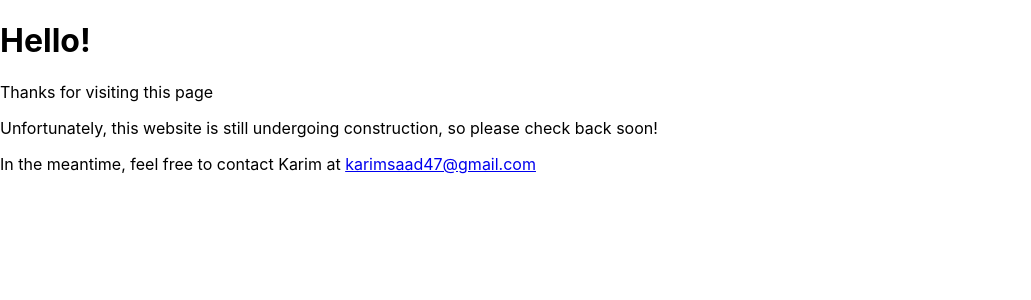
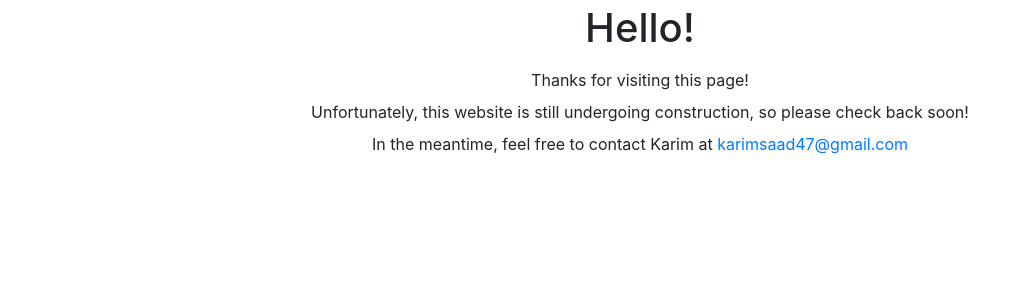
Before and after one commit to karim-saad/karims-website, a React (Create React App) app: page / in a window 1280 px wide. Shown: the top 300 px of the page, without its empty margins (0-1031 px from the left). Built offline with nearby package versions, Linux system fonts and the light colour scheme.

Commit message:
bootstrap

```diff
--- a/public/index.html
+++ b/public/index.html
@@ -15,6 +15,12 @@
       user's mobile device or desktop. See https://developers.google.com/web/fundamentals/web-app-manifest/
     -->
     <link rel="manifest" href="%PUBLIC_URL%/manifest.json" />
+    <link
+      rel="stylesheet"
+      href="https://cdn.jsdelivr.net/npm/bootstrap@4.6.0/dist/css/bootstrap.min.css"
+      integrity="sha384-B0vP5xmATw1+K9KRQjQERJvTumQW0nPEzvF6L/Z6nronJ3oUOFUFpCjEUQouq2+l"
+      crossorigin="anonymous"
+    />
     <!--
       Notice the use of %PUBLIC_URL% in the tags above.
       It will be replaced with the URL of the `public` folder during the build.
--- a/src/App.js
+++ b/src/App.js
@@ -3,15 +3,21 @@ import { Container, Row } from "react-bootstrap";
 
 function App() {
   return (
-    <Container fluid className="justify-content-center">
+    <Container fluid>
+      <Row className="justify-content-center my-1">
+        <h1>Hello!</h1>
+      </Row>
       <Row className="justify-content-center">
-        <h1>Hello!</h1>
-        <p>Thanks for visiting this page</p>
-        <p>
+        <p className="my-1">Thanks for visiting this page!</p>
+      </Row>
+      <Row className="justify-content-center">
+        <p className="my-1">
           Unfortunately, this website is still undergoing construction, so
           please check back soon!
         </p>
-        <p>
+      </Row>
+      <Row className="justify-content-center">
+        <p className="my-1">
           In the meantime, feel free to contact Karim at{" "}
           <a href="mailto:karimsaad47@gmail.com">karimsaad47@gmail.com</a>{" "}
         </p>
```
Also changed, not shown: public/manifest.json.
